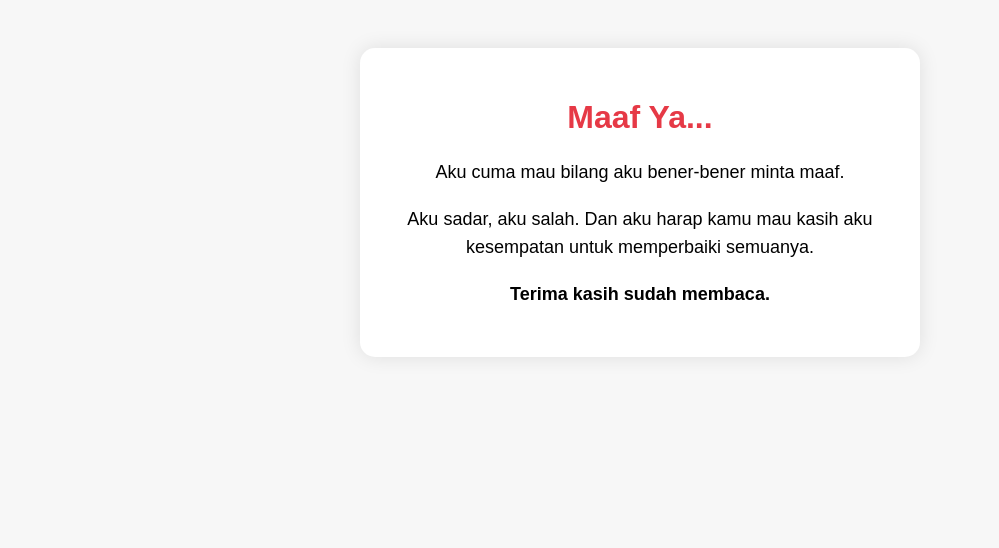
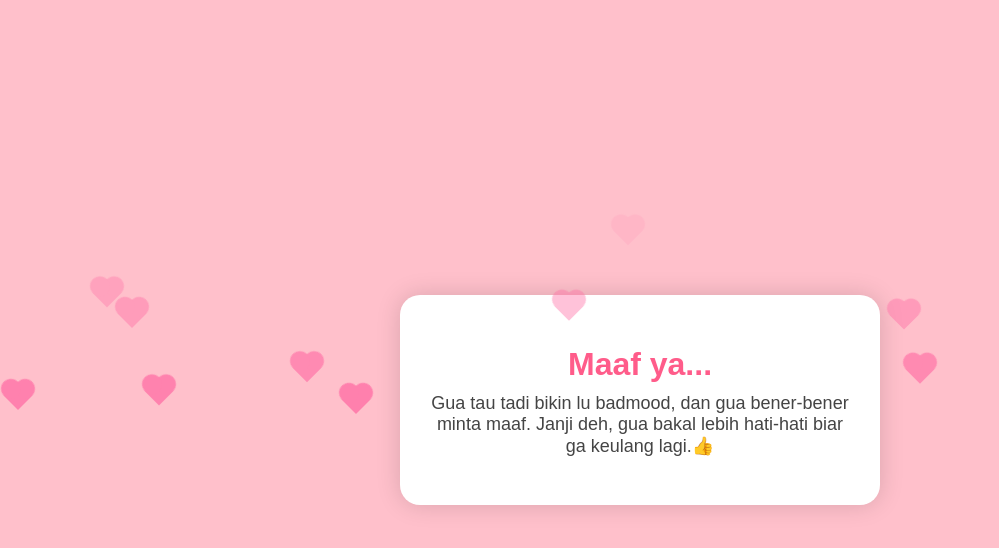
Before and after one commit to reksaaa666/113697, a plain HTML site: page index.html in a window 1280 px wide. Shown: the whole page, without its empty margins (0-999 px from the left). Drawn offline with Linux system fonts and the light colour scheme.

Commit message:
Update index.html

```diff
--- a/index.html
+++ b/index.html
@@ -2,37 +2,99 @@
 <html lang="id">
 <head>
 <meta charset="UTF-8">
+<meta name="viewport" content="width=device-width, initial-scale=1.0">
 <title>Maaf Ya...</title>
 <style>
     body {
-        font-family: Arial, sans-serif;
-        background: #f7f7f7;
-        padding: 40px;
+        font-family: "Poppins", sans-serif;
+        background: #FFC0CB;
+        margin: 0;
+        padding: 0;
+        display: flex;
+        justify-content: center;
+        align-items: center;
+        height: 100vh;
+        overflow: hidden;
+    }
+    .card {
+        background: white;
+        width: 90%;
+        max-width: 420px;
+        padding: 30px;
+        border-radius: 20px;
+        box-shadow: 0 0 25px rgba(0,0,0,0.15);
         text-align: center;
-    }
-    .box {
-        background: white;
-        padding: 30px;
-        border-radius: 15px;
-        box-shadow: 0 0 20px rgba(0,0,0,0.1);
-        max-width: 500px;
-        margin: auto;
+        animation: fadeIn 1.2s ease;
+        position: relative;
     }
     h1 {
-        color: #e63946;
+        color: #ff5c8a;
+        margin-bottom: 10px;
     }
     p {
         font-size: 18px;
-        line-height: 1.6;
+        color: #444;
+        margin-top: 0;
+    }
+    @keyframes fadeIn {
+        from { opacity: 0; transform: translateY(20px); }
+        to { opacity: 1; transform: translateY(0); }
+    }
+
+    /* Floating hearts */
+    .heart {
+        position: absolute;
+        width: 20px;
+        height: 20px;
+        background: #ff6fa5;
+        transform: rotate(45deg);
+        animation: floatUp 6s infinite ease-in;
+        opacity: 0.7;
+    }
+    .heart::before,
+    .heart::after {
+        content: "";
+        position: absolute;
+        width: 20px;
+        height: 20px;
+        background: #ff6fa5;
+        border-radius: 50%;
+    }
+    .heart::before { top: -10px; left: 0; }
+    .heart::after { left: -10px; top: 0; }
+
+    @keyframes floatUp {
+        0% { transform: translateY(0) rotate(45deg); opacity: 0.8; }
+        100% { transform: translateY(-200px) rotate(45deg); opacity: 0; }
     }
 </style>
 </head>
 <body>
-    <div class="box">
-        <h1>Maaf Ya...</h1>
-        <p>Aku cuma mau bilang aku bener-bener minta maaf.</p>
-        <p>Aku sadar, aku salah. Dan aku harap kamu mau kasih aku kesempatan untuk memperbaiki semuanya.</p>
-        <p><strong>Terima kasih sudah membaca.</strong></p>
-    </div>
+
+<div class="card">
+    <h1>Maaf ya...</h1>
+    <p>Gua tau tadi bikin lu badmood, dan gua bener-bener minta maaf. Janji deh, gua bakal lebih hati-hati biar ga keulang lagi.👍</p>
+</div>
+
+<!-- Floating hearts generator -->
+<script>
+    function createHeart() {
+        const heart = document.createElement("div");
+        heart.className = "heart";
+        heart.style.left = Math.random() * window.innerWidth + "px";
+        heart.style.animationDuration = (4 + Math.random() * 3) + "s";
+        document.body.appendChild(heart);
+
+        setTimeout(() => heart.remove(), 6000);
+    }
+
+    setInterval(createHeart, 500);
+</script>
+
+<!-- Music: Tenxi - Bintang 5 -->
+<audio autoplay loop>
+    <source src="https://music.youtube.com/watch?v=VwprPxp5QdE" type="audio/mpeg">
+</audio>
+
 </body>
 </html>
```
